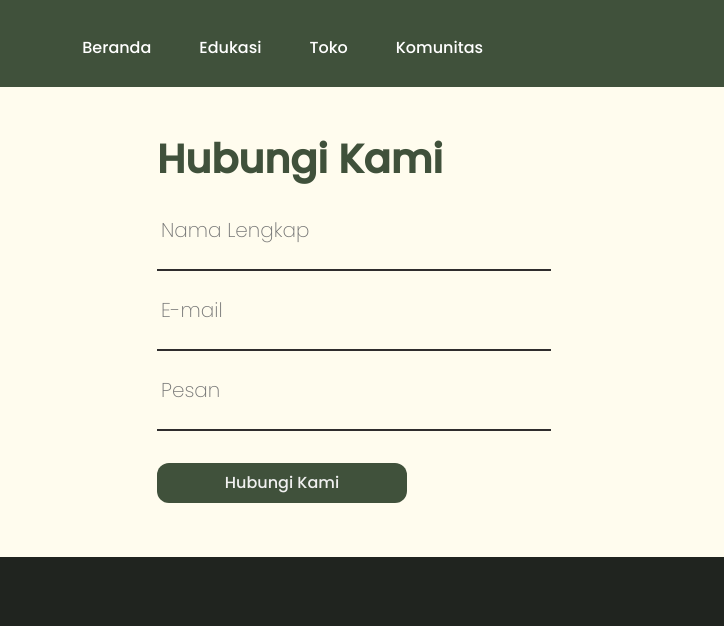
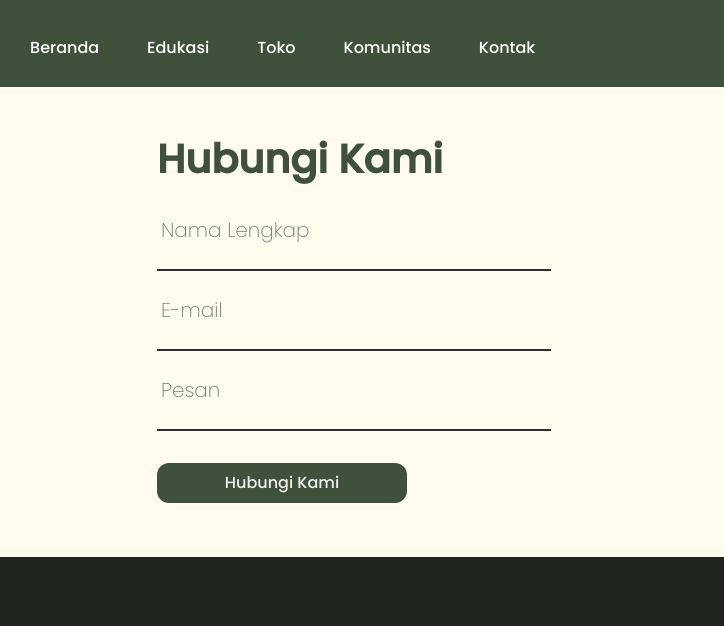
Before and after one commit to NdaruWindra/CleanEarth, a website built with Vite: page CleanEarth/src/kontak.html in a window 1280 px wide. Shown: the top 626 px of the page, 325-1049 px from the left. Built offline with nearby package versions, Linux system fonts and the light colour scheme.

Commit message:
update sedikit code di kontak

```diff
--- a/CleanEarth/src/kontak.html
+++ b/CleanEarth/src/kontak.html
@@ -32,6 +32,9 @@
                         </li>
                         <li class="nav-item">
                             <a class="nav-link text-white" href="komunitas.html">Komunitas</a>
+                        </li>
+                        <li class="nav-item">
+                            <a class="nav-link text-white" href="#">Kontak</a>
                         </li>
                     </ul>
                 </div>
```
